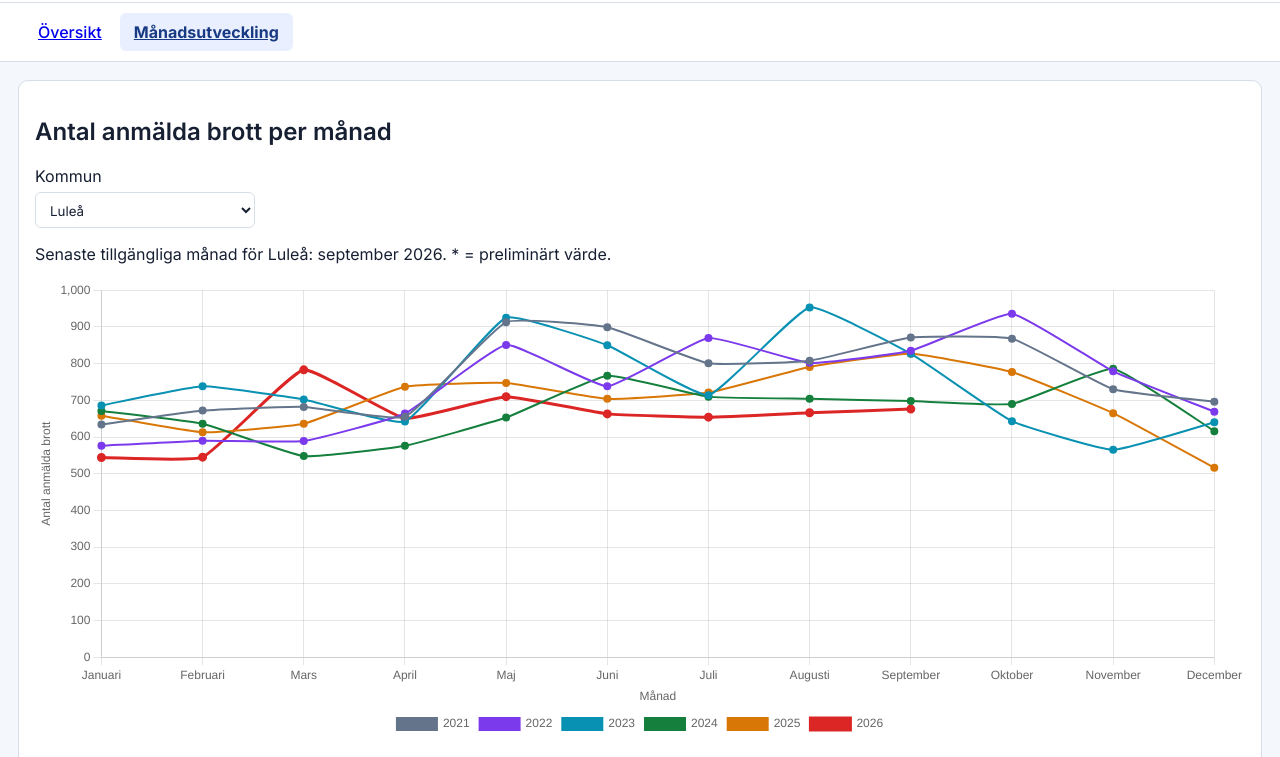
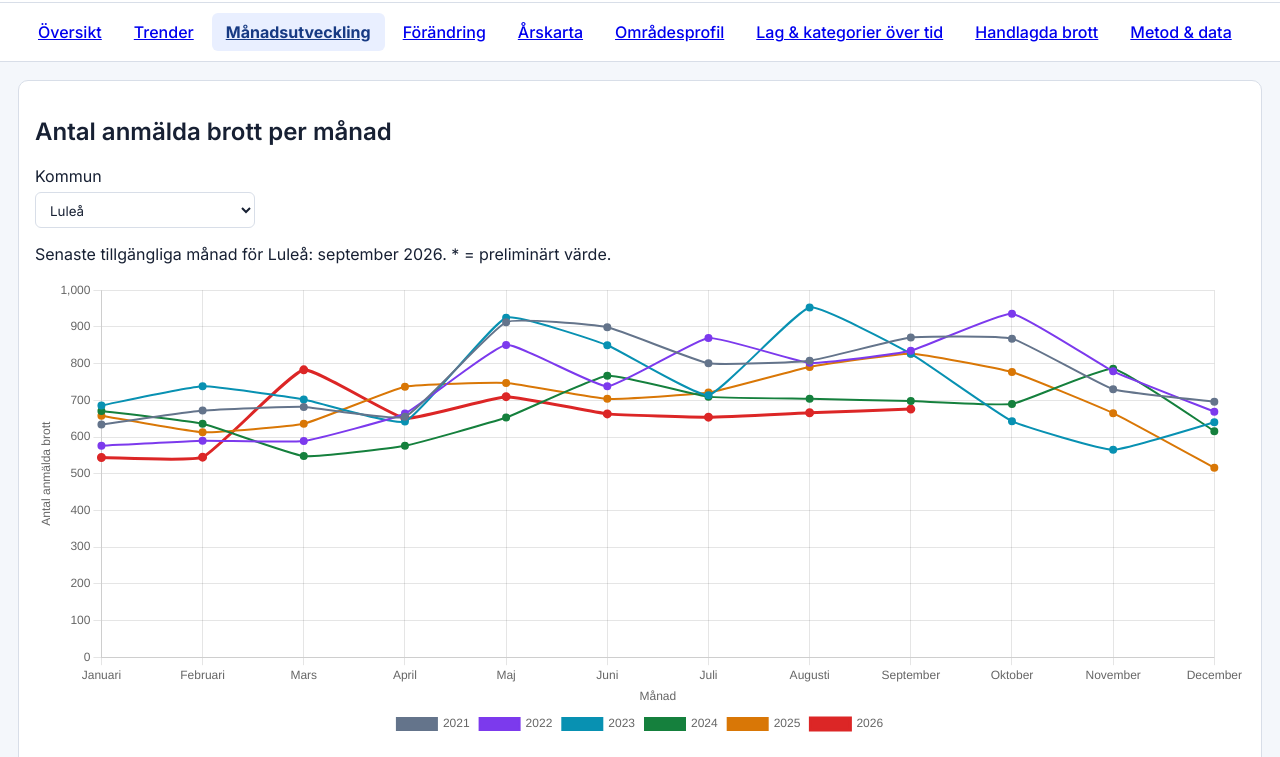
Before and after one commit to Lulea-statistik/BR-brottsstatistik, a plain HTML site: page docs/monthly.html in a window 1280 px wide. Shown: the part 122-879 px from the top of the page. Drawn offline with nearby package versions, Linux system fonts and the light colour scheme.

Commit message:
Keep all dashboard tabs accessible from monthly page

```diff
--- a/docs/monthly.html
+++ b/docs/monthly.html
@@ -17,7 +17,7 @@
 </head>
 <body>
 <header class="topbar"><div class="brand"><img class="brandLogo" src="lulea-kommun-mark.png" alt=""><div class="brandText"><h1>Anmälda brott – månadsutveckling</h1><p>De fem senaste avslutade åren och innevarande år</p></div></div></header>
-<nav class="tabs"><a class="tab" href="./">Översikt</a><a class="tab active" href="monthly.html" aria-current="page">Månadsutveckling</a></nav>
+<nav class="tabs"><a class="tab" href="./?page=overview">Översikt</a><a class="tab" href="./?page=trends">Trender</a><a class="tab active" href="monthly.html" aria-current="page">Månadsutveckling</a><a class="tab" href="./?page=change">Förändring</a><a class="tab" href="./?page=map">Årskarta</a><a class="tab" href="./?page=profile">Områdesprofil</a><a class="tab" href="./?page=legislation">Lag &amp; kategorier över tid</a><a class="tab" href="./?page=handled">Handlagda brott</a><a class="tab" href="./?page=method">Metod &amp; data</a></nav>
 <main class="month-wrap">
 <section class="panel">
 <h2>Antal anmälda brott per månad</h2>
```
